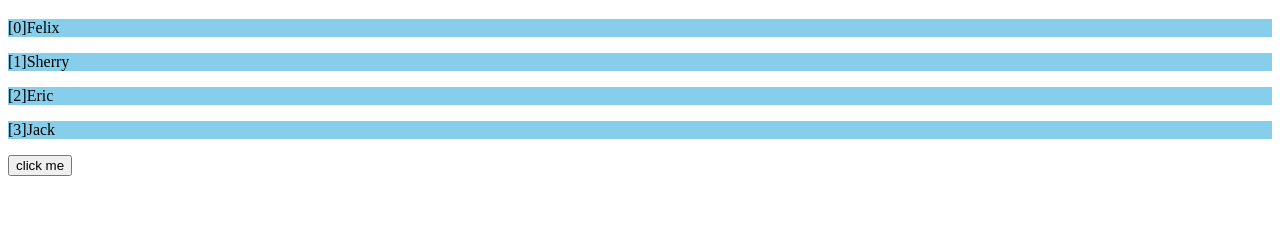
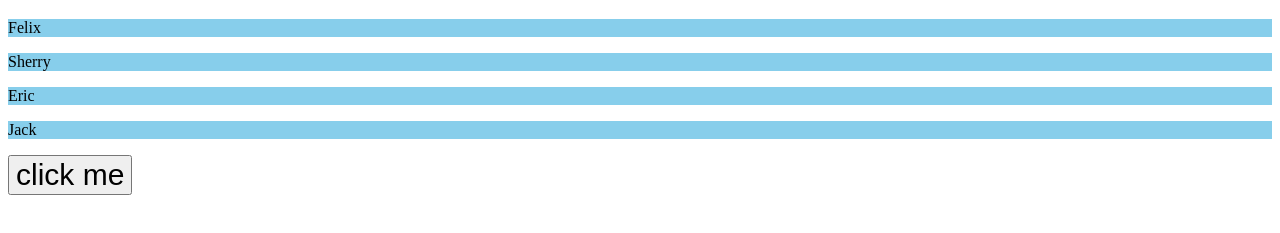
Before and after one commit to FelixYizhu/TypeScriptDemo, a plain HTML site: page index.html in a window 1280 px wide. Both pictures are taken after a click on the button "click me". Shown: the part 61-294 px from the top of the page. Drawn offline with Linux system fonts and the light colour scheme.

Commit message:
Add files via upload

```diff
--- a/index.html
+++ b/index.html
@@ -13,7 +13,7 @@
     <p class="a">Eric</p>
     <p class="a">Jack</p>
     <div class="cli">
-      <button>click me</button>
+      <button id="btn">click me</button>
     </div>
     <div class="cli">
         <img id="img" src="./sunrise.jpg" alt="">
--- a/index.js
+++ b/index.js
@@ -1,8 +1,9 @@
 document.title = 'ts title';
-var list = document.querySelectorAll('.a');
-console.log(list);
-list.forEach(function (item, index) {
-    var p = item;
-    p.innerText = '[' + index + ']' + p.innerText;
-    console.log(p, index);
+var btn = document.querySelector('#btn');
+btn.addEventListener('click', function (event) {
+    var target = event.target;
+    target.style.fontSize = '30px';
 });
+btn.addEventListener('mouseenter', function () {
+    console.log('I am mouseentered');
+});
```
Also changed, not shown: 1 other file.
